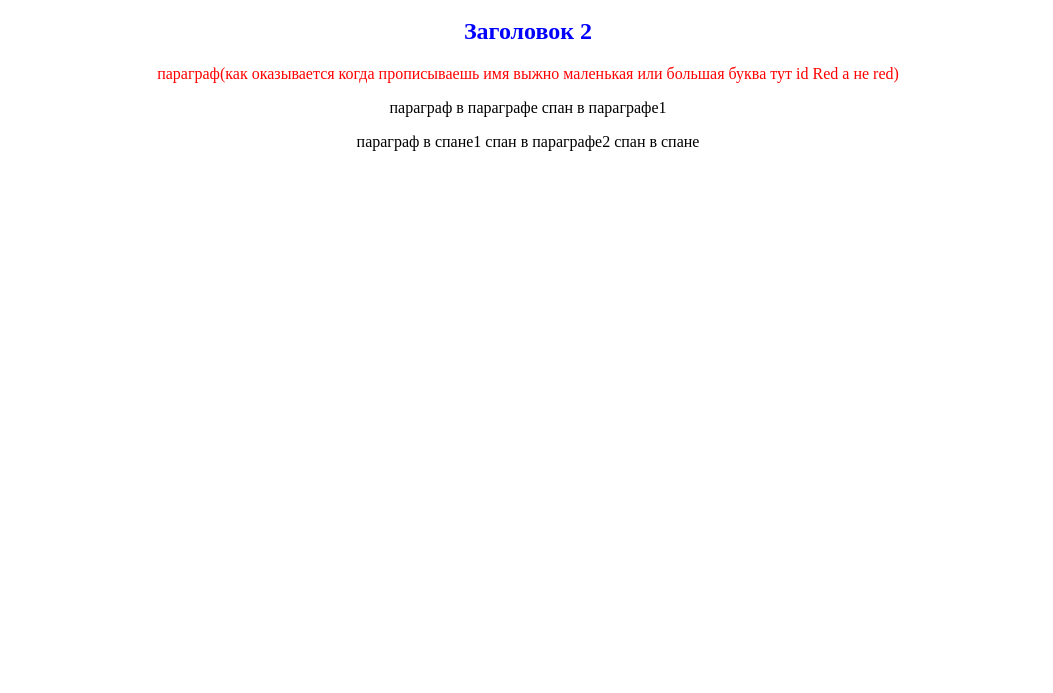
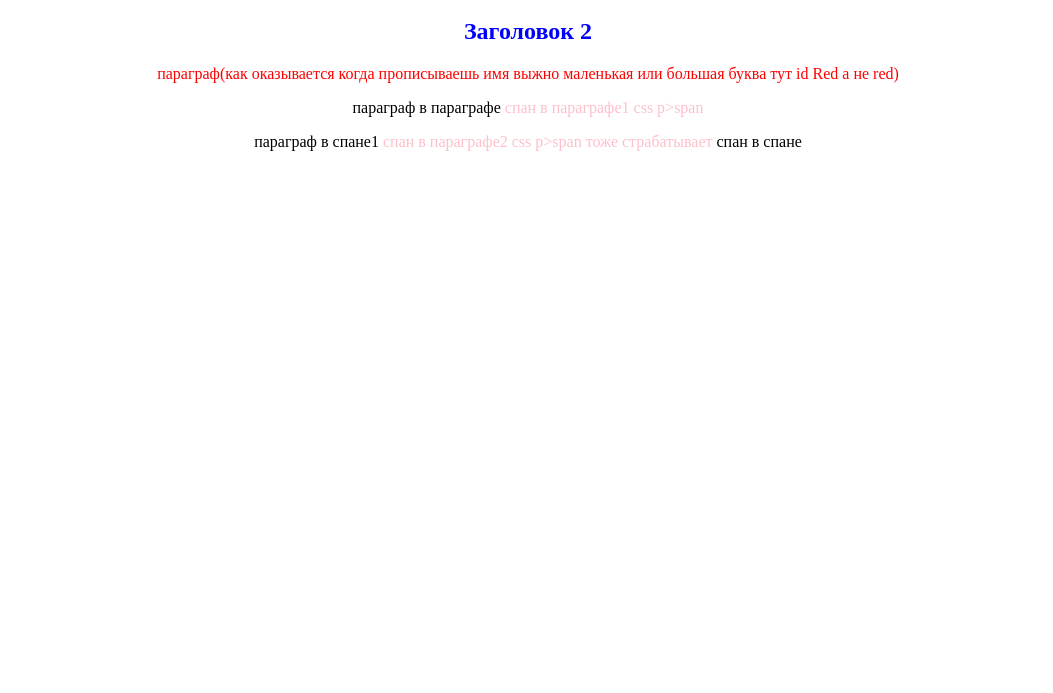
Before and after one commit to ponomarovs87/lesson4, a plain HTML site: page index.html in a window 1280 px wide. Shown: the part 107-800 px from the top of the page, without its empty margins (112-1165 px from the left). Drawn offline with Linux system fonts and the light colour scheme.

Commit message:
pink-to-span-text

```diff
--- a/index.html
+++ b/index.html
@@ -13,9 +13,9 @@
     <h2 class="colorblue">Зaголовок 2</h2>
     <p id="Red">параграф(как оказывается когда прописываешь имя выжно маленькая или большая буква тут id Red а не red)
     <p>параграф в параграфе
-        <span>спан в параграфе1
+        <span>спан в параграфе1 css p>span
             <p>параграф в спане1
-                <span>спан в параграфе2
+                <span>спан в параграфе2 css p>span тоже страбатывает
                     <span>спан в спане
                     </span>
                 </span>
--- a/styles/style1.css
+++ b/styles/style1.css
@@ -1,6 +1,6 @@
 h1 { color: violet;font-weight : bold;font-size : 50px}
 #Red { color: red}
-.classbluetext { color: blue}
+p>span { color: pink}
 .class.classgreentext { color:green}
 *{text-align: center;color: black}
 .coloryellow{ color: yellow}
```
